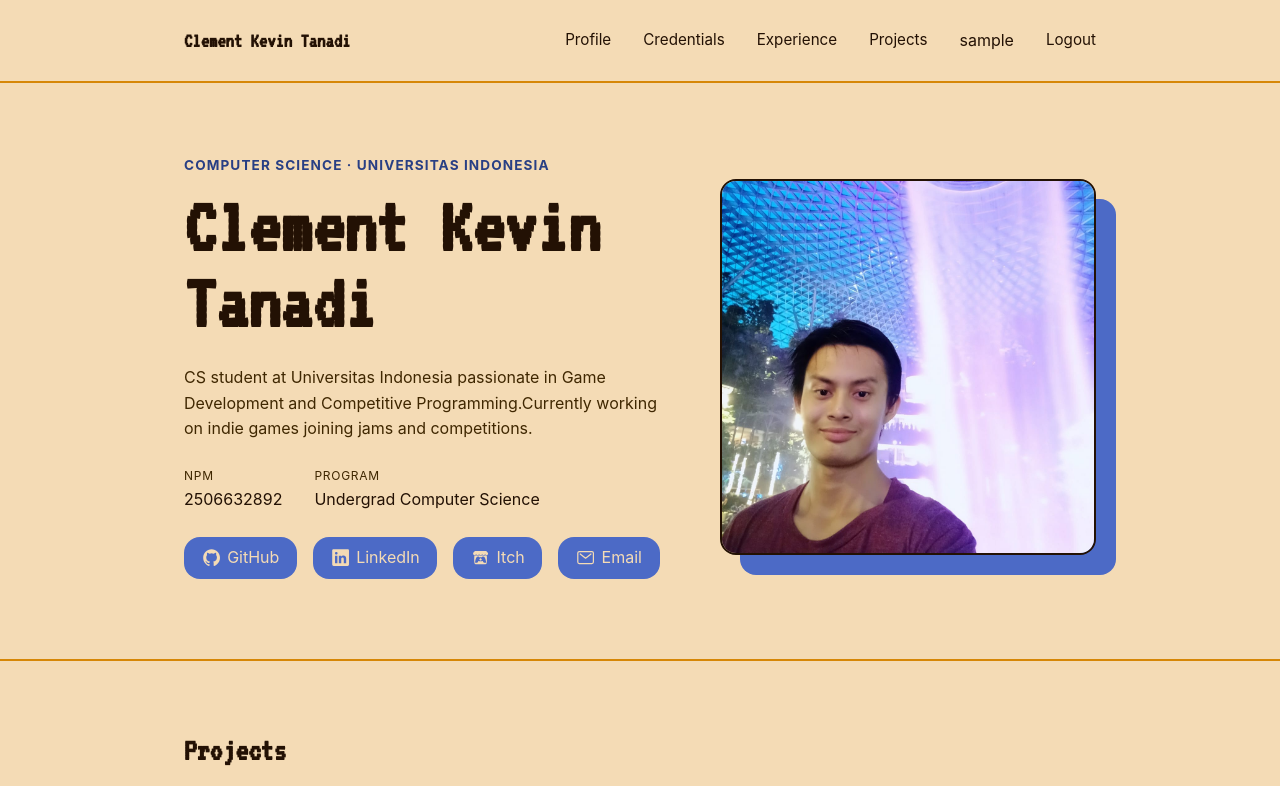
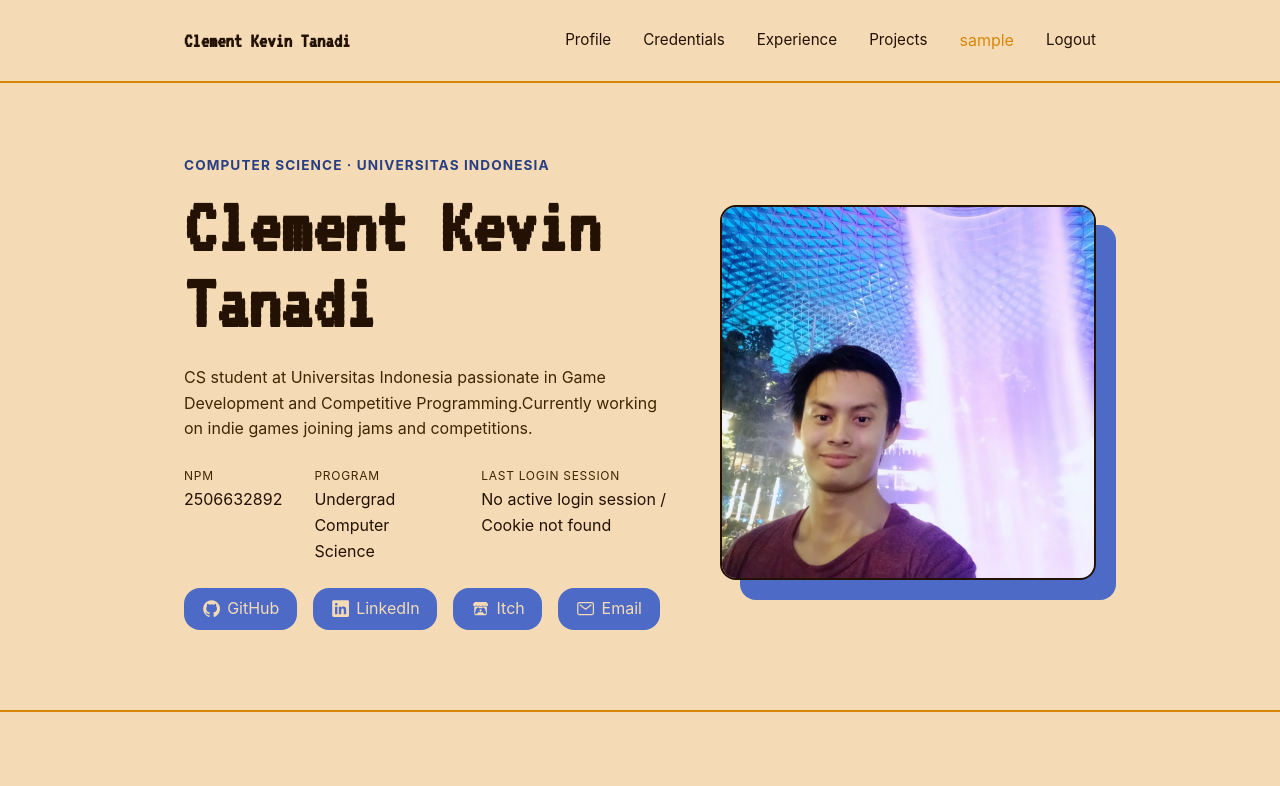
Before and after one commit to Wuskevo/myportofolio, a Django app: page / in a window 1280 px wide. Shown: the top 786 px of the page. Run offline with Django 5.2, Linux system fonts and the light colour scheme; the visitor is signed in with stand-in values (Sample User, id 1); data comes from the database, SQL or seed files in the repository.

Commit message:
feat(auth): add last login cookie and display on main page; move login and register templates to forms folder

```diff
--- a/main/views.py
+++ b/main/views.py
@@ -1,3 +1,4 @@
+import datetime
 from django.contrib import messages
 from django.contrib.auth import login, logout
 from django.contrib.auth.forms import AuthenticationForm, UserCreationForm
@@ -29,33 +30,40 @@ def register(request):
 		"form": form,
 	}
 
-    return render(request, "register.html", context)
+    return render(request, "forms/register.html", context)
 
 def login_user(request):
     form = AuthenticationForm(request, data=request.POST or None)
 
     if request.method == "POST" and form.is_valid():
-        login(request, form.get_user())
-        return redirect("main:show_main")
+        user = form.get_user()
+        login(request, user)
+        response = redirect("main:show_main")
+        response.set_cookie('last_login', datetime.datetime.now().strftime('%Y-%m-%d %H:%M:%S'))
+        return response
 
     context = {
 		"name": NAME,
 		"form": form,
 	}
 
-    return render(request, "login.html", context)
+    return render(request, "forms/login.html", context)
 
 def logout_user(request):
     logout(request)
-    return redirect("main:show_main")
+    response = redirect("main:show_main")
+    response.delete_cookie('last_login')
+    return response
 
 def show_main(request):
+    last_login = request.COOKIES.get('last_login', 'No active login session / Cookie not found')
     context = {
         "name": NAME,
         "npm": NPM,
         "study_program": STUDY_PROGRAM,
         "bio": BIO,
         "project_list": Project.objects.order_by("title"),
+        "last_login": last_login
     }
     return render(request, "index.html", context)
 
--- a/static/css/base.css
+++ b/static/css/base.css
@@ -269,3 +269,7 @@ h3 {
 	background: var(--color-error);
 	color: var(--paper);
 }
+
+.nav-user {
+	color: var(--line)
+}
--- a/templates/index.html
+++ b/templates/index.html
@@ -25,6 +25,10 @@
 					<div class="meta-row">
 						<dt>Program</dt>
 						<dd>{{ study_program }}</dd>
+					</div>
+					<div class="meta-row">
+						<dt>Last Login Session</dt>
+						<dd>{{ last_login }}</dd>
 					</div>
 				</dl>
 				<div class="social-links">
```
Also changed, not shown: templates/forms/login.html (renamed from templates/login.html), templates/forms/register.html (renamed from templates/register.html).
